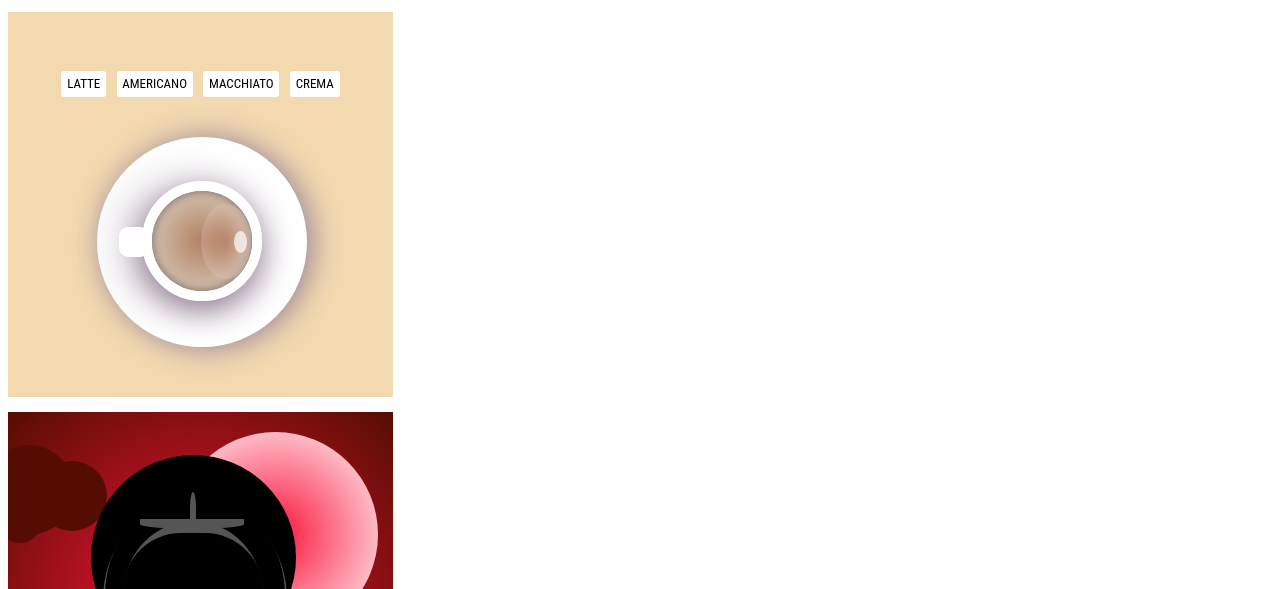
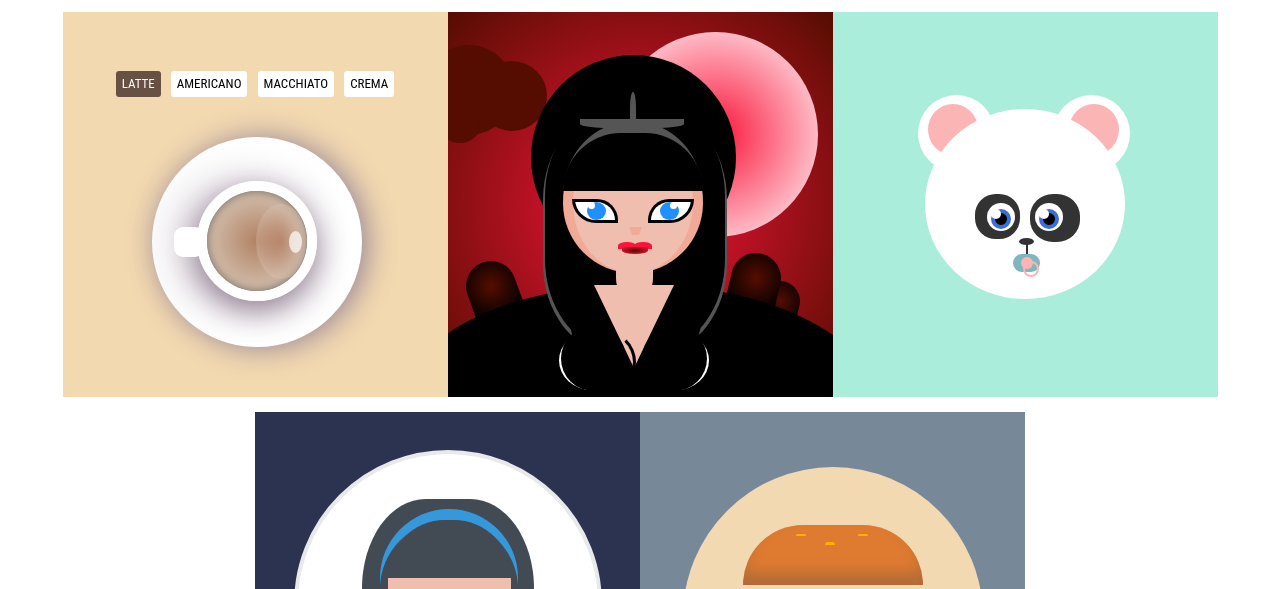
Before and after one commit to margamb/css-drawings, a plain HTML site: page index.html in a window 1280 px wide. Both pictures are taken after a click on the button "LATTE". Shown: the part 183-772 px from the top of the page. Drawn offline with nearby package versions, Linux system fonts and the light colour scheme.

Commit message:
Add styles active button, jquery

```diff
--- a/index.html
+++ b/index.html
@@ -14,7 +14,13 @@
         </a>
     </div>
 
+
+
+
+
+
     <div class="conteiner">
+
         <div class="coffee">
             <div class="choices">
                 <button id="latte" class="latte">LATTE</button>
@@ -33,9 +39,6 @@
             <div class="holder"></div>
         </div>
 
-    </div>
-
-    <div class="conteiner">
         <div class="elvira">
             <div class="moon"></div>
             <div class="tomb1"></div>
@@ -80,8 +83,8 @@
 
         </div>
 
-    </div>
-    <div class="conteiner">
+
+
         <div class="panda">
             <div class="ear">
                 <div class="inner"></div>
--- a/main.js
+++ b/main.js
@@ -43,13 +43,32 @@ document.addEventListener('DOMContentLoaded', () => {
         });
     })
 
+    $("button").on("click", event => {
+        $(event.currentTarget).addClass('active');
+        $(event.currentTarget).siblings().removeClass('active')
+        $(event.currentTarget).closest('.choices').children().removeClass('disabled')
+    })
+
 });
 
 
 //probar que se active el boton
  //la clase active
 
+//  $(".choices").on("click", event => {
+//      $("button").children().removerClass(".disabled")
+//      $(event.currentTarget).siblings().removerClass("active")
+//  })
 
+//  $('.poster-details li').on('click', event => {
+//     $(event.currentTarget).addClass('active-size');
+
+//     $(event.currentTarget).siblings().removeClass('active-size')
+
+//     $(event.currentTarget).closest('.poster-details').children().removeClass('disabled')
+
+
+//   });
 
 const arr = [1,2,3]
 
--- a/styles.css
+++ b/styles.css
@@ -7,6 +7,7 @@ img{
     display: flex;
     flex-direction: row;
     flex-wrap: wrap;
+    justify-content: center;
 }
 
 .logo{
@@ -87,7 +88,10 @@ button:focus{
 
 .active{
     background-color: #685044;
+    color: white;
 }
+
+
 
 .choices{
 
```
Lines whose indentation alone changed are shown as unchanged.
